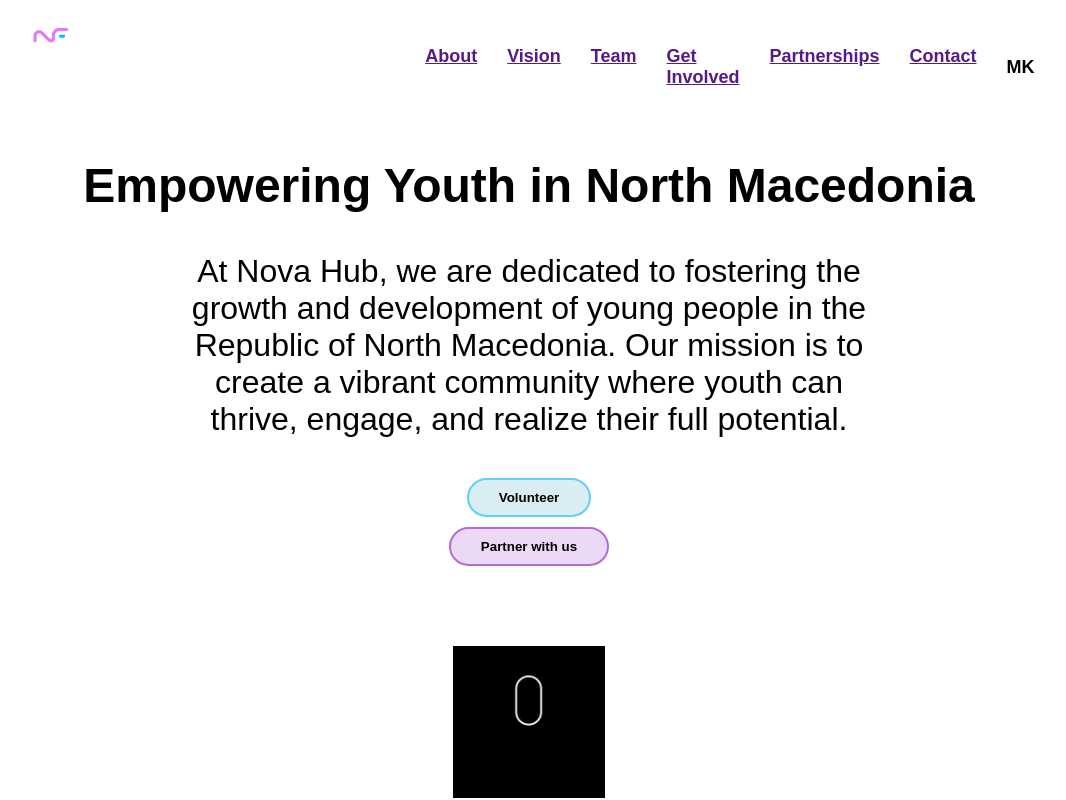
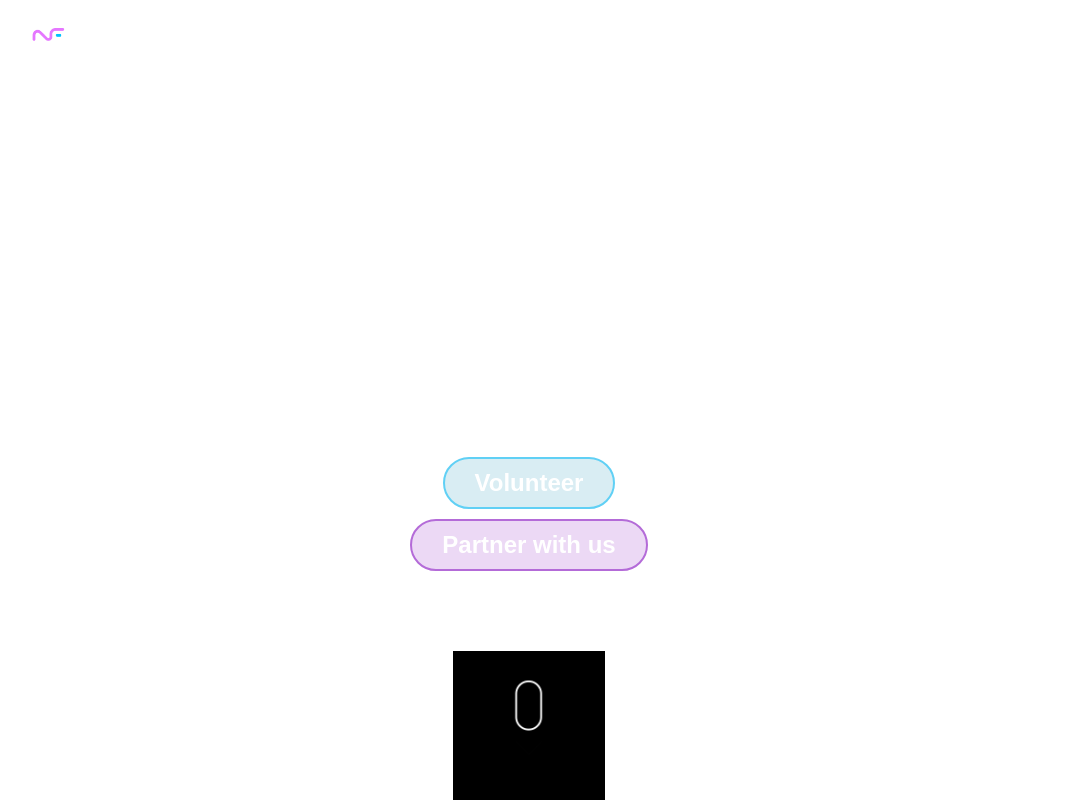
Before and after one commit to dino-taleski/nova_hub, a Next.js app in the folder novahub/: page / in a window 1280 px wide. Shown: the top 800 px of the page, without its empty margins (111-1177 px from the left). Built offline with nearby package versions, Linux system fonts and the light colour scheme.

Commit message:
minor fix

```diff
--- a/novahub/src/components/cta/cta.module.css
+++ b/novahub/src/components/cta/cta.module.css
@@ -32,6 +32,10 @@
     border-radius: 50px;
     border: 2px solid #60d0f5;
     cursor: pointer;
+
+    color: white;
+    font-family: Montserrat, sans-serif;
+    font-size: 24px;
 }
 
 .btn_blue:hover {
--- a/novahub/src/components/header/Header.tsx
+++ b/novahub/src/components/header/Header.tsx
@@ -6,7 +6,7 @@
     return (
         <>
             <div className={styles.menu}>
-                <div style={{ fontSize: "24px", fontWeight: "bold" }}>
+                <div className={styles.logo}>
                     <Link href={"/"}>
                         <img
                             style={{ width: "15%" }}
--- a/novahub/src/components/header/header.module.css
+++ b/novahub/src/components/header/header.module.css
@@ -12,16 +12,28 @@
 
 .ul {
     display: flex;
+    font-family: Montesrrat, sans-serif;
+}
+
+.ul a {
+    color: white;
+    text-decoration: none;
+    font-weight: 300;
 }
 
 .ul p,
 .lang {
-    margin-left: 30px;
+    margin: 0px 0px 0px 30px;
     font-weight: 900;
     font-size: large;
+    text-wrap: nowrap;
 }
 
 .ul,
 .lang {
     align-self: center;
 }
+
+.logo {
+    width: 100%;
+}
--- a/novahub/src/components/hero/hero.module.css
+++ b/novahub/src/components/hero/hero.module.css
@@ -32,6 +32,9 @@
     border-radius: 50px;
     border: 2px solid #60d0f5;
     cursor: pointer;
+    color: white;
+    font-family: Montserrat, sans-serif;
+    font-size: 24px;
 }
 
 .btn_blue:hover {
@@ -51,6 +54,9 @@
     border-radius: 50px;
     border: 2px solid #b46bd8;
     cursor: pointer;
+    font-family: Montserrat, sans-serif;
+    font-size: 24px;
+    color: white;
 }
 
 .btn_purple:hover {
--- a/novahub/src/styles/globals.css
+++ b/novahub/src/styles/globals.css
@@ -19,6 +19,6 @@
 
 body {
     background: var(--background);
-    color: var(--foreground);
+    color: #ffffff;
     font-family: Montserrat, sans-serif;
 }
```
